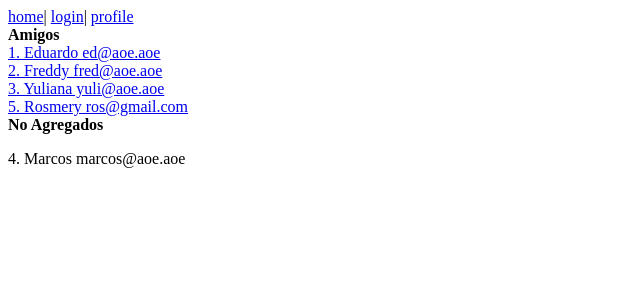
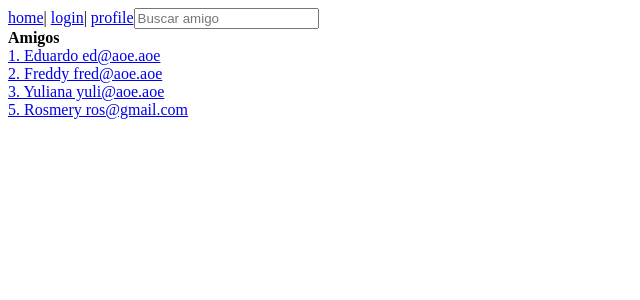
Before and after one commit to roswil/chatmsg, an Angular app: page / in a window 1280 px wide. Shown: the top 300 px of the page, without its empty margins (0-640 px from the left). Built offline with nearby package versions, Linux system fonts and the light colour scheme.

Commit message:
mi primir input

```diff
--- a/src/app/home/home.component.html
+++ b/src/app/home/home.component.html
@@ -1,3 +1,4 @@
+<input type="text" placeholder="Buscar amigo" [(ngModel)]="query"/>
 <br/>
 <b>Amigos</b>
 <ng-container *ngFor="let user of friends; let i=index">
@@ -7,11 +8,3 @@
     </a>
 </div>
 </ng-container>
-
-<b>No Agregados</b>
-<ng-container *ngFor="let user of friends; let i=index">
-
-<p *ngIf="!user.friend" >
-{{i+1}}. {{user.nick}} {{user.email}}
-</p>
-</ng-container>
--- a/src/app/home/home.component.ts
+++ b/src/app/home/home.component.ts
@@ -10,6 +10,7 @@ import { UserService } from '../services/user.service';
 export class HomeComponent implements OnInit {
 
 friends:User[];
+query : string='';
   constructor(private userService:UserService) {
    this.friends=userService.getFriends();
   }
--- /dev/null
+++ b/src/app/pipes/search.pipe.ts
@@ -0,0 +1,26 @@
+import { Pipe, PipeTransform } from '@angular/core';
+
+@Pipe({
+  name: 'search'
+})
+export class SearchPipe implements PipeTransform {
+
+  transform(value: any, args?: any): any {
+    //return null;
+    if(!value)
+    {
+      return;
+    }
+
+    if(!args)
+    {
+      return value;
+
+    }
+    args=args.toLowercase();
+    return value.filter((item)=>{
+      return JSON.stringify(item).toLowerCase().includes(args);
+    });
+  }
+
+}
```
Also changed, not shown: src/app/app.module.ts (+6 -2 lines), 1 other file (tests, documents, lock files or other folders).
